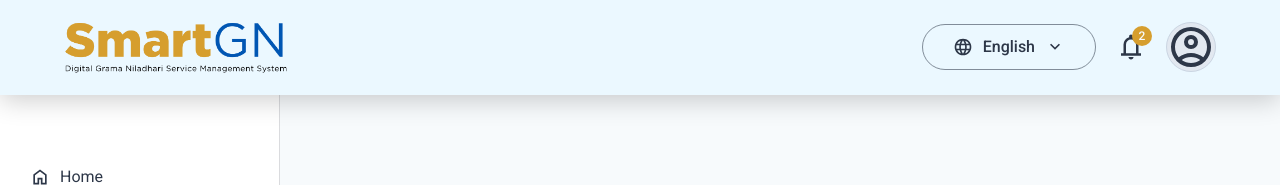
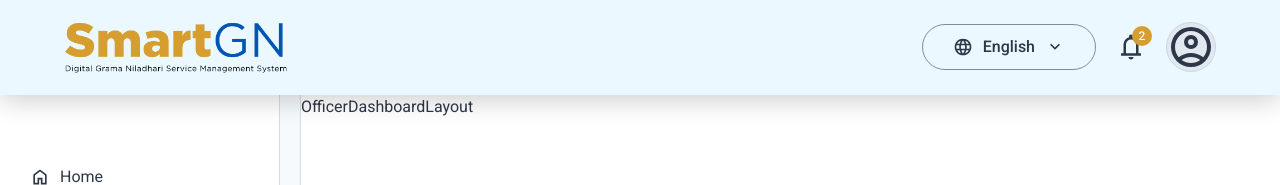
Before and after one commit to Mogith-Code/SmartGN-Digital-GN-Service-Management-System, a React (Vite) app in the folder SmartGN/: page /OfficerDashboard in a window 1280 px wide. Shown: the top 185 px of the page. Built offline with nearby package versions, Linux system fonts and the light colour scheme.

Commit message:
updated OfficerDashboardLayout.jsx

```diff
--- a/SmartGN/src/Pages/OfficerDashboard.jsx
+++ b/SmartGN/src/Pages/OfficerDashboard.jsx
@@ -3,6 +3,7 @@ import AfterlogNavbar from "../Components/Common/AfterlogNavbar";
 import RSidebar from "../Components/Common/RSidebar";
 import Footer from "../Components/Common/Footer";
 import OSidebar from "../Components/Common/OSidebar";
+import OfficerDashboardLayout from "../Components/OfficerDashboard.jsx/OfficerDashboardLayout";
 
 function OfficerDashboard({ onOpenHelp }) {
   return (
@@ -15,6 +16,9 @@ function OfficerDashboard({ onOpenHelp }) {
           {/* Sidebar - Hidden on mobile, visible on md and up */}
           <div className="hidden md:block bg-white">
             <OSidebar />
+          </div>
+          <div className="w-full bg-white border-l-0 md:border-l border-[#2D37482D]">
+            <OfficerDashboardLayout />
           </div>
         </div>
 
```
